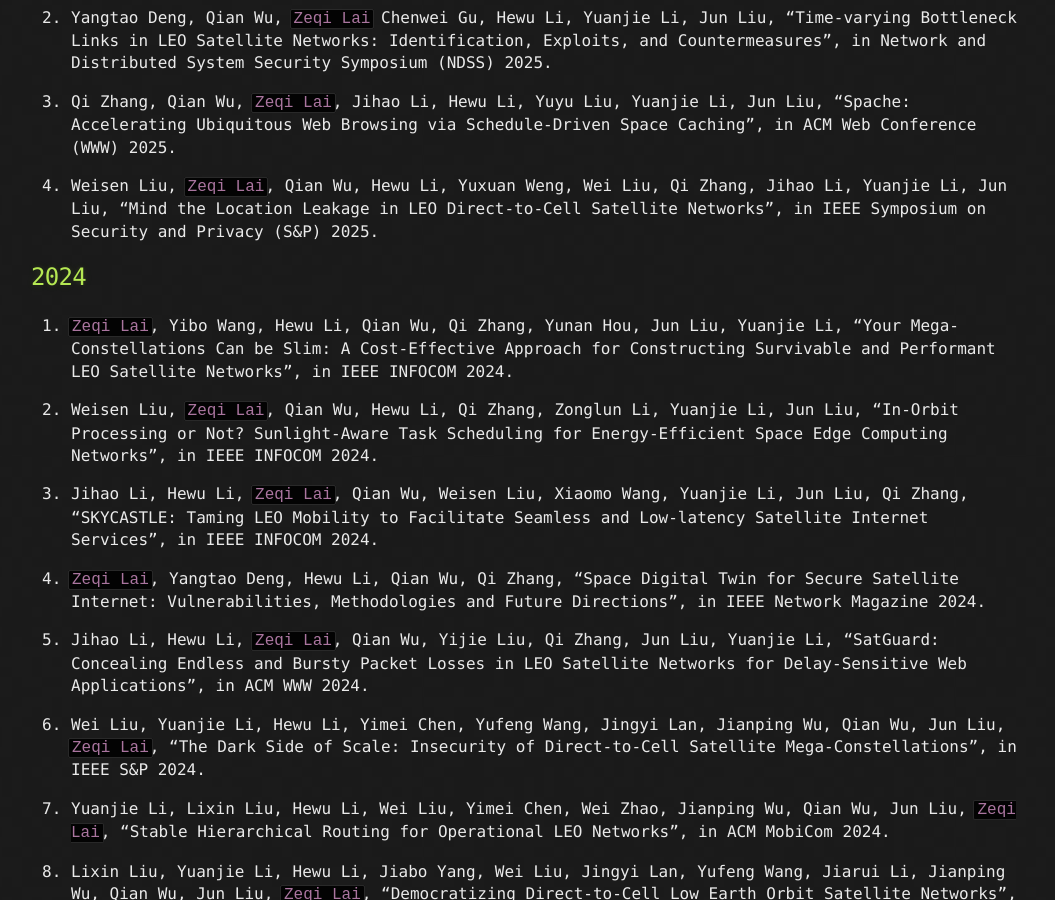
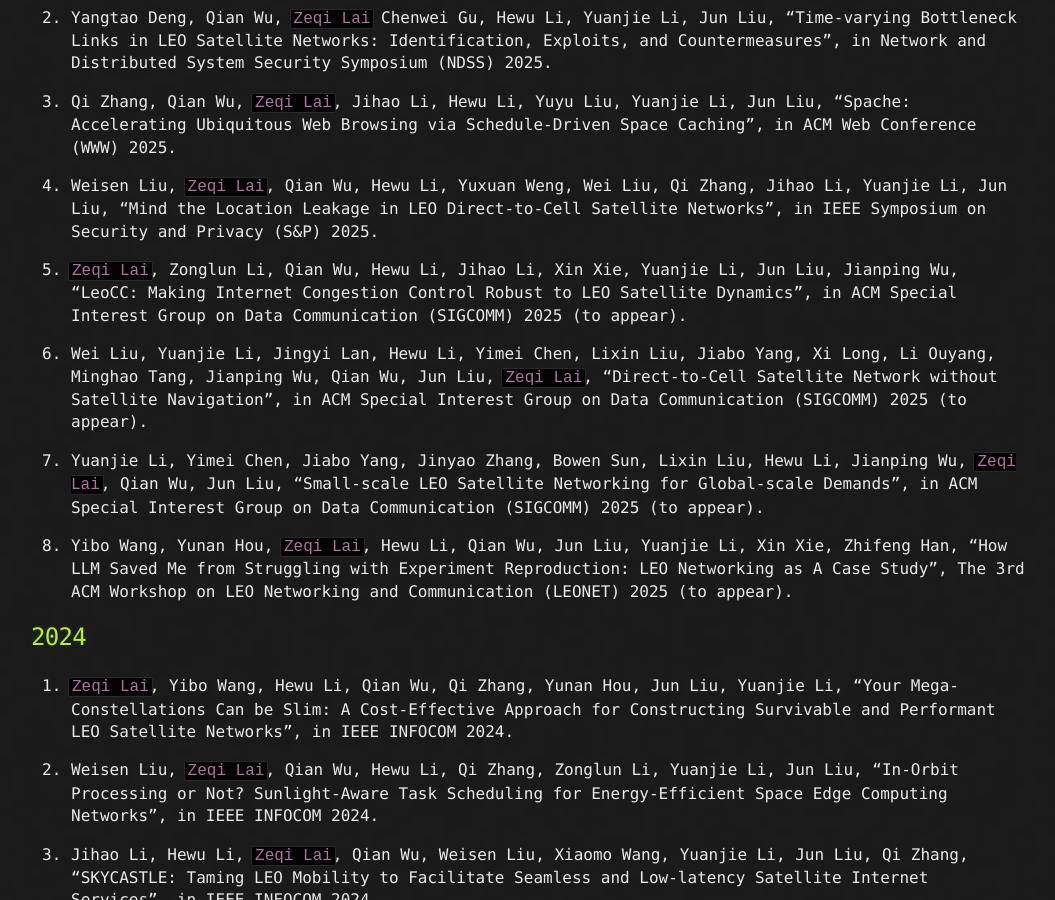
Before and after one commit to lzq8272587/lzq8272587.github.io, a Jekyll site: the page built from index.md, in a window 1280 px wide and 900 px high, scrolled down 1672 px. Shown: the whole window, without its empty margins (109-1164 px from the left). Built offline with Jekyll 4.4.1, drawn with Linux system fonts in a browser that asks for light colours; our own code applies the rules of GitHub Pages for plain Markdown files.

Commit message:
Update index.md
Update recent works.

```diff
--- a/index.md
+++ b/index.md
@@ -34,6 +34,14 @@
 3. Qi Zhang, Qian Wu, `Zeqi Lai`, Jihao Li, Hewu Li, Yuyu Liu, Yuanjie Li, Jun Liu, "Spache: Accelerating Ubiquitous Web Browsing via Schedule-Driven Space Caching", in ACM Web Conference (WWW) 2025.
 
 4. Weisen Liu, `Zeqi Lai`, Qian Wu, Hewu Li, Yuxuan Weng, Wei Liu, Qi Zhang, Jihao Li, Yuanjie Li, Jun Liu, "Mind the Location Leakage in LEO Direct-to-Cell Satellite Networks", in IEEE Symposium on Security and Privacy (S&P) 2025.
+
+5. `Zeqi Lai`, Zonglun Li, Qian Wu, Hewu Li, Jihao Li, Xin Xie, Yuanjie Li, Jun Liu, Jianping Wu, "LeoCC: Making Internet Congestion Control Robust to LEO Satellite Dynamics", in ACM Special Interest Group on Data Communication (SIGCOMM) 2025 (to appear).
+
+6. Wei Liu, Yuanjie Li, Jingyi Lan, Hewu Li, Yimei Chen, Lixin Liu, Jiabo Yang, Xi Long, Li Ouyang, Minghao Tang, Jianping Wu, Qian Wu, Jun Liu, `Zeqi Lai`, "Direct-to-Cell Satellite Network without Satellite Navigation", in ACM Special Interest Group on Data Communication (SIGCOMM) 2025 (to appear).
+
+7. Yuanjie Li, Yimei Chen, Jiabo Yang, Jinyao Zhang, Bowen Sun, Lixin Liu, Hewu Li, Jianping Wu, `Zeqi Lai`, Qian Wu, Jun Liu, "Small-scale LEO Satellite Networking for Global-scale Demands", in ACM Special Interest Group on Data Communication (SIGCOMM) 2025 (to appear).
+
+8. Yibo Wang, Yunan Hou, `Zeqi Lai`, Hewu Li, Qian Wu, Jun Liu, Yuanjie Li, Xin Xie, Zhifeng Han, "How LLM Saved Me from Struggling with Experiment Reproduction: LEO Networking as A Case Study", The 3rd ACM Workshop on LEO Networking and Communication (LEONET) 2025 (to appear).
 
 
 ##  2024
```
